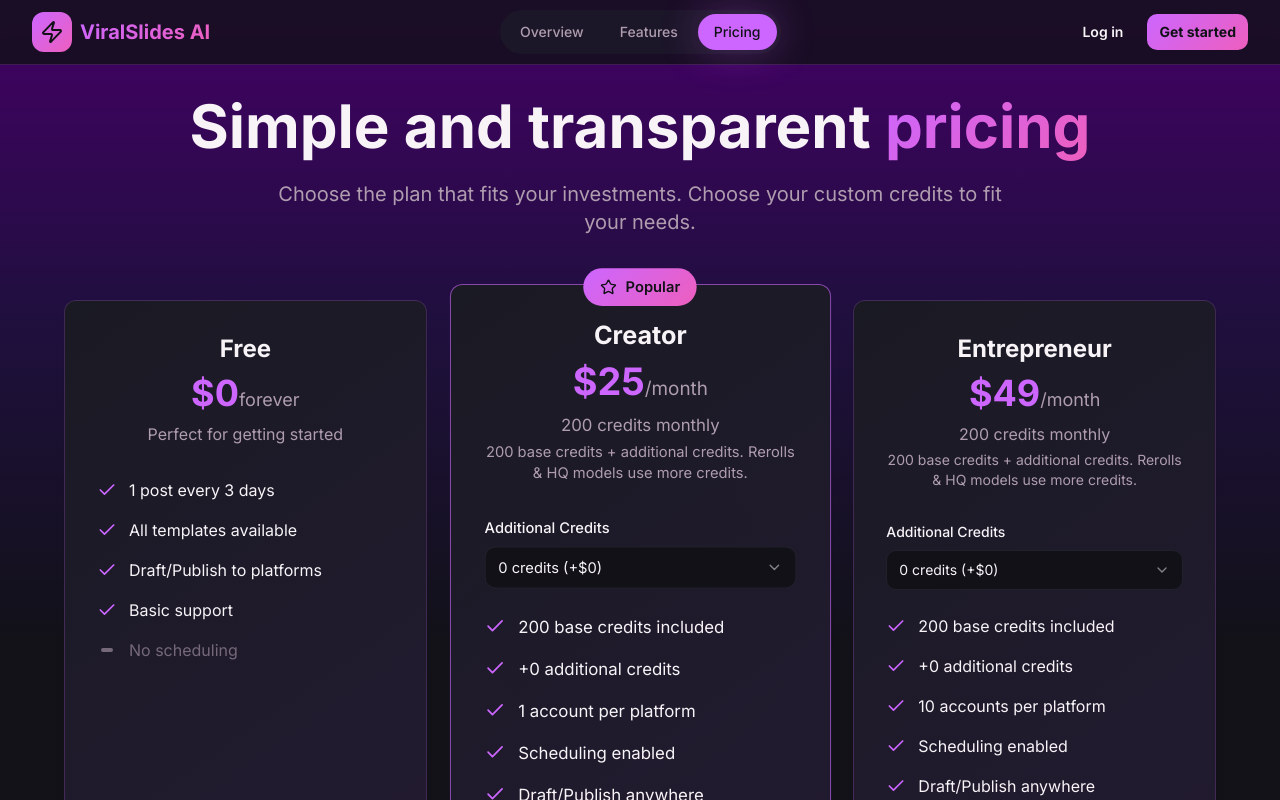
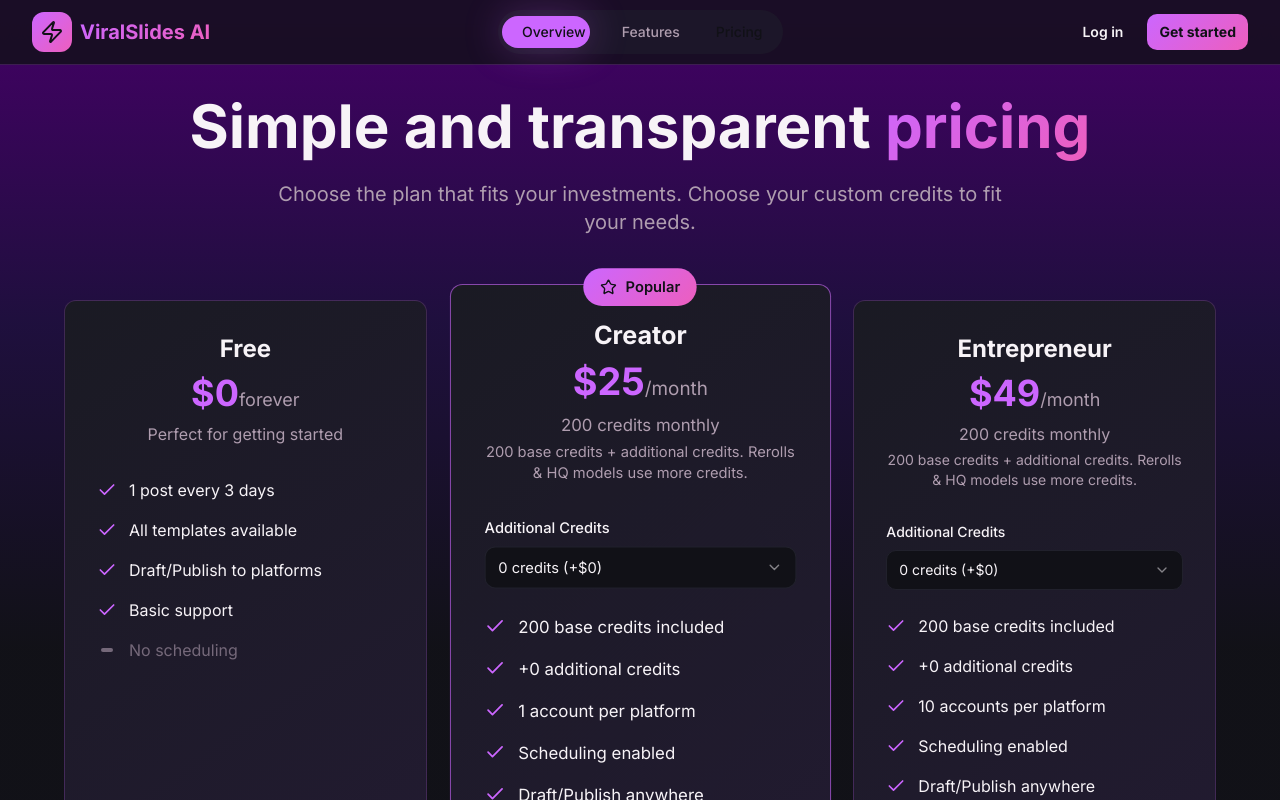
Before and after one commit to WZEfilter/viral-slides-ai, a React (Vite) app: page /pricing in a window 1280 px wide. Shown: the top 800 px of the page. Built offline with nearby package versions, Linux system fonts and the light colour scheme; the HTML template or start-up script is replaced by a standard one.

Commit message:
Add smooth scrolling for overview indicator

```diff
--- a/src/components/Navigation.tsx
+++ b/src/components/Navigation.tsx
@@ -1,4 +1,4 @@
-import { useState } from "react";
+import { useState, useEffect } from "react";
 import { Link, useLocation } from "react-router-dom";
 import { Button } from "@/components/ui/button";
 import { Menu, X, Zap, User, LayoutDashboard, Plus, FolderOpen, Settings as SettingsIcon } from "lucide-react";
@@ -8,8 +8,30 @@ import { DropdownMenu, DropdownMenuContent, DropdownMenuItem, DropdownMenuTrigge
 
 const Navigation = () => {
   const [isOpen, setIsOpen] = useState(false);
+  const [activeSection, setActiveSection] = useState("overview");
   const location = useLocation();
   const { isAuthenticated, user, signOut } = useAuth();
+
+  // Scroll detection for section highlighting
+  useEffect(() => {
+    const handleScroll = () => {
+      const featuresSection = document.getElementById('features');
+      if (featuresSection && location.pathname === '/') {
+        const featuresTop = featuresSection.getBoundingClientRect().top;
+        const windowHeight = window.innerHeight;
+
+        // If features section is in the top half of the viewport, highlight it
+        if (featuresTop <= windowHeight * 0.3) {
+          setActiveSection("features");
+        } else {
+          setActiveSection("overview");
+        }
+      }
+    };
+
+    window.addEventListener('scroll', handleScroll);
+    return () => window.removeEventListener('scroll', handleScroll);
+  }, [location.pathname]);
 
   // Check if user is on dashboard pages
   const isDashboardPage = isAuthenticated && (
@@ -79,8 +101,14 @@ const Navigation = () => {
                 })}
               </div>
             ) : (
-              <div className="flex items-center space-x-1 bg-muted/50 rounded-full p-1">
-                {landingNavItems.map((item) => (
+              <div className="relative flex items-center space-x-1 bg-muted/50 rounded-full p-1">
+                {/* Sliding indicator */}
+                <div
+                  className={`absolute h-8 bg-neo-purple rounded-full shadow-glow-primary transition-all duration-300 ease-out ${
+                    activeSection === "features" ? "translate-x-[100%] w-[88px]" : "translate-x-0 w-[88px]"
+                  }`}
+                />
+                {landingNavItems.map((item, index) => (
                   item.scroll ? (
                     <a
                       key={item.name}
@@ -99,10 +127,10 @@ const Navigation = () => {
                           });
                         }
                       }}
-                      className={`px-4 py-2 rounded-full text-sm font-medium transition-all cursor-pointer ${
-                        location.pathname === "/" && location.hash === "#features"
-                          ? "bg-neo-purple text-background shadow-glow-primary"
-                          : "text-muted-foreground hover:text-foreground hover:bg-accent/50"
+                      className={`relative z-10 px-4 py-2 rounded-full text-sm font-medium transition-all cursor-pointer ${
+                        activeSection === "features"
+                          ? "text-background"
+                          : "text-muted-foreground hover:text-foreground"
                       }`}
                     >
                       {item.name}
@@ -111,10 +139,11 @@ const Navigation = () => {
                     <Link
                       key={item.name}
                       to={item.href}
-                      className={`px-4 py-2 rounded-full text-sm font-medium transition-all ${
-                        location.pathname === item.href
-                          ? "bg-neo-purple text-background shadow-glow-primary"
-                          : "text-muted-foreground hover:text-foreground hover:bg-accent/50"
+                      className={`relative z-10 px-4 py-2 rounded-full text-sm font-medium transition-all ${
+                        (activeSection === "overview" && item.href === "/") ||
+                        (location.pathname === item.href && item.href !== "/")
+                          ? "text-background"
+                          : "text-muted-foreground hover:text-foreground"
                       }`}
                     >
                       {item.name}
```
